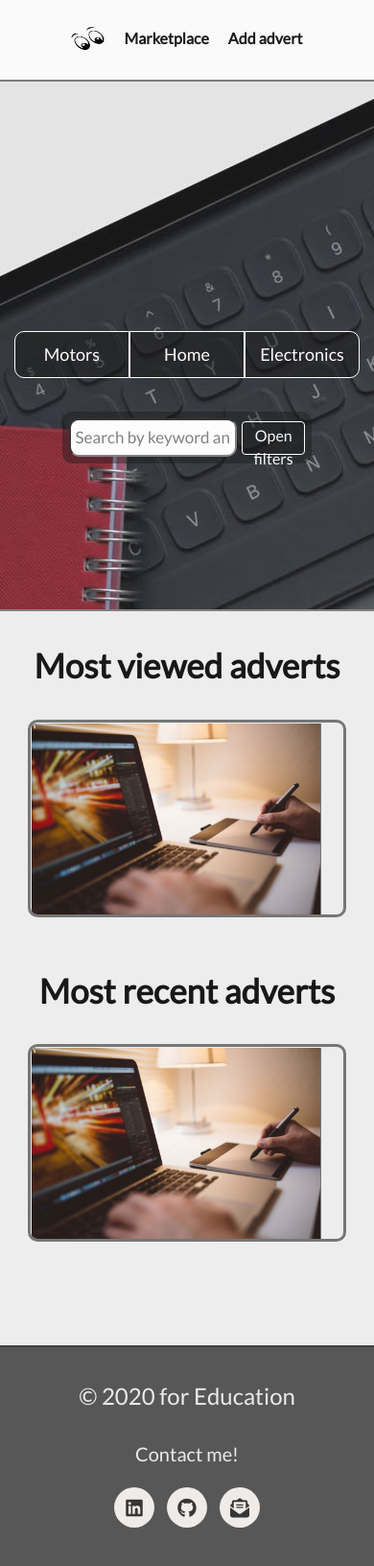
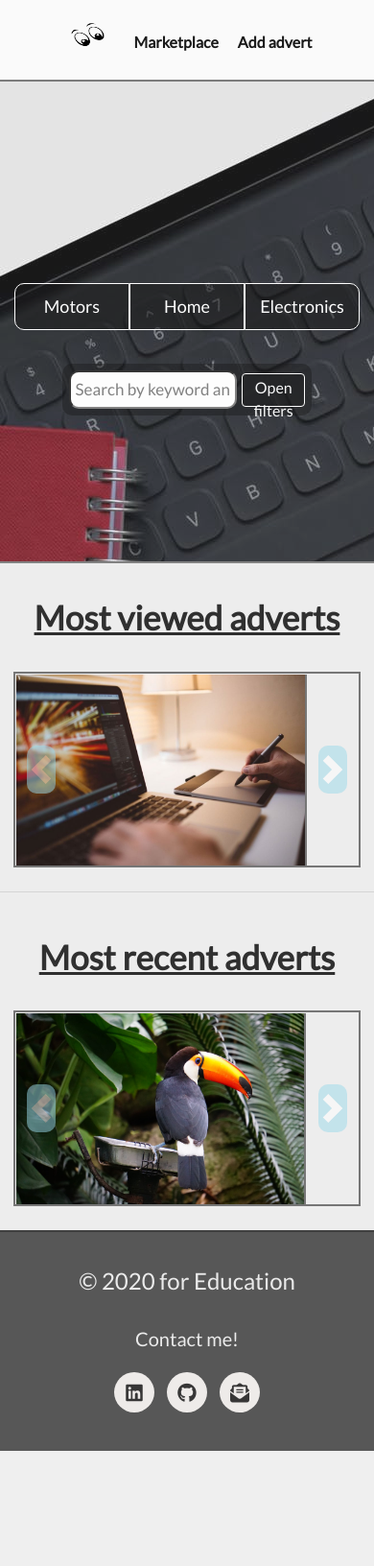
Before and after one commit to romangrubic/Snoop-Adverts-Flask, a Flask app: template templates/home.html in a window 390 px wide. Shown: the whole page at 96% size. After the commit the page ends 1512 px from the top, so only its background shows below. Run offline with Flask 2, Linux system fonts and the light colour scheme; the template is opened without the code that fills it, so the values that code supplies are empty; some libraries are stand-ins or nearby versions.

Commit message:
Fixed recent adverts carousel and styled nav.

```diff
--- a/static/css/style.css
+++ b/static/css/style.css
@@ -32,7 +32,7 @@ body{
     height: 4vw;
     background-color: #fafafa;
     border-bottom: 2px solid rgba(0, 0, 0, 0.5);
-    padding:1.5vh;
+    padding:2vh;
 }
 
 .nav-link{
@@ -42,24 +42,28 @@ body{
     font-size: 23px;
     font-weight: 700;
     margin: 0 10px;
-    transition-duration: 0.2s;
+    transition-duration: 0.25s;
 }
 .nav-link:hover{
     border-radius: 20px;
     font-weight: 700;
-    font-size: 27px;
+    font-size: 28px;
     color: black;
-    transition-duration: 0.2s;
+    background-color: rgba(0, 0, 0, 0.05);
+    transition-duration: 0.25s;
+    padding: 5px 10px 0px;
 }
 .nav-image{
+    margin: 7px 20px 0px;
     width: 45px;
     height: 35px;
     transition-duration: 0.2s;
 }
 .nav-image:hover{
-    width: 52px;
-    height: 42px;
-    transition-duration: 0.2s;
+    width: 60px;
+    height: 45px;
+    transition-duration: 0.25s;
+    border-radius: 20px;
 }
 /* --------------------------------------- Breadcrumbs --------------------------------------- */
 .breadcrumb{
@@ -69,7 +73,7 @@ body{
 
 /* --------------------------------------- Home page buttons --------------------------------------- */
 .home-btn{
-    margin-top: 250px;
+    margin-top: 200px;
     margin-bottom: 10px;
 }
 .btn-outline-light{
@@ -151,7 +155,7 @@ body{
 }
 .carousel-home{
     width: 100%;
-    height: 550px;
+    height: 500px;
     z-index: -1;
 }
 
@@ -160,7 +164,8 @@ body{
     padding: 30px 0px 0px;
     font-size: 35px;
     font-weight: 600;
-    color: rgba(0, 0, 0, 0.9);
+    color: rgba(0, 0, 0, 0.8);
+    text-decoration: underline;
 }
 .top-ad-section{
     padding: 5px;
@@ -172,12 +177,9 @@ body{
     padding: 5px;
     background-color: rgba(0, 0, 0, 0.6);
 }
-.most-viewed-ad{
-    height: 760px;
-}
+
 .border-top-ad{
-    border: 3px solid rgba(0, 0, 0, 0.5);
-    border-radius: 10px;
+    border: 2px solid rgba(0, 0, 0, 0.5);
 }
 .carousel-top-ad{
     height: 250px;
@@ -185,7 +187,7 @@ body{
 .carousel-top-ad-img{
     width: 100%;
     height: 250px;
-    border-right: 1px solid rgba(0, 0, 0, 0.5);
+    border-right: 2px solid rgba(0, 0, 0, 0.5);
 }
 .carousel-caption{
     margin: 0;
@@ -217,13 +219,23 @@ body{
 .bg-color{
     background-color: rgba(255, 255, 255, 0.75);
 }
+.carousel-control-prev-icon{
+    padding: 25px 15px;
+  background-color: #99D9EA;
+    border-radius: 10px
+}
+.carousel-control-next-icon{
+    padding: 25px 15px;
+    background-color: #99D9EA;
+    border-radius: 10px
+}
 
 /* --------------------------------------- Cards --------------------------------------- */
 .col-8,.col-sm-6,.col-md-4,.col-lg-3{
     padding:0px;
 }
 .card{
-    margin:5px;
+    margin:10px;
     background-color: rgba(255, 255, 255, 0.8);
     border: 1px solid rgba(0, 0, 0, 0.33);
 }
--- a/templates/base.html
+++ b/templates/base.html
@@ -19,7 +19,7 @@
 	<nav id="nav">
 		<ul class="nav fixed-top justify-content-center">
 			<li data-toggle="tooltip" title="Snoop - Home page">
-				<a class="nav-link" href="{{url_for('home')}}">
+				<a href="{{url_for('home')}}">
 					<img src="{{url_for('static', filename='images/logo/logo.png')}}" class="d-inline-block align-top nav-image" alt="Adverts">
                 </a>
 			</li>
--- a/templates/home.html
+++ b/templates/home.html
@@ -52,13 +52,19 @@
 		</div>
 	</div>
 </div>
-
-<div class="row-fluid no-margin most-viewed-ad">
-
+<div class="container-fluid no-padding no-margin most-viewed-ad">
+    <div class="row">
+        <!-- Advertising space -->
+		<div class="d-none d-md-block col-md-1 no-padding">
+			<img src="{{url_for('static', filename='images/background/side_ad.png')}}" width="100%" height="100%" alt="side-advert" data-toggle="modal" data-target="#contactModal" display>
+		</div>
+        <!-- Both Top Ad section and recent adverts -->
+        <div class="col-12 col-md-10 no-padding no-margin">
             <!-- Top 5 adverts section -->
-	<div class="col-12 no-margin col-sm-10 top-ad-section">
+            <div class="col-12 col-sm-10 top-ad-section no-margin">
                 <p class="text-center top-ad-header">Most viewed adverts</p>
-			<div id="carousel-top-ad" class="carousel slide" data-ride="carousel" data-interval="3000">
+                <div id="carouselExampleControls" class="carousel slide" data-ride="carousel">
+                    <div id="carousel-top-ad" class="carousel slide" data-ride="carousel" data-interval="5000">
                         <div class="border-top-ad carousel-inner">
                             <div class="carousel-item carousel-top-ad active">
                                 <a href="https://romangrubic.github.io/Roman-Grubic-portfolio/"	class="btn no-padding" target="_blank" data-toggle="tooltip" title="Click to see full details.">
@@ -67,6 +73,14 @@
                                         <h4 class="my-ad no-margin">Looking for a Full-stack Developer?</h4>
                                         <p class="my-ad">Check out this portfolio!</p>
                                     </div>
+                                </a>
+                                <a class="carousel-control-prev" href="#carouselExampleControls" role="button" data-slide="prev">
+                                        <span class="carousel-control-prev-icon" aria-hidden="true"></span>
+                                        <span class="sr-only">Previous</span>
+                                </a>
+                                <a class="carousel-control-next" href="#carouselExampleControls" role="button" data-slide="next">
+                                    <span class="carousel-control-next-icon" aria-hidden="true"></span>
+                                    <span class="sr-only">Next</span>
                                 </a>
                             </div>
                             <!-- For loop for Top 5 Adverts -->
@@ -89,26 +103,42 @@
                                         </div>
                                     </div>
                                     </a>
+                                    <a class="carousel-control-prev" href="#carouselExampleControls" role="button" data-slide="prev">
+                                        <span class="carousel-control-prev-icon" aria-hidden="true"></span>
+                                        <span class="sr-only">Previous</span>
+                                    </a>
+                                    <a class="carousel-control-next" href="#carouselExampleControls" role="button" data-slide="next">
+                                        <span class="carousel-control-next-icon" aria-hidden="true"></span>
+                                        <span class="sr-only">Next</span>
+                                    </a>
                                 </div>
                             {% endfor %}
                         </div>
                     </div>
                 </div>
-
-
+            </div>
+            <hr>
             <!-- Top 5 adverts section -->
-
-                    <div class="col-12 no-margin col-sm-10 top-ad-section">
+            <div class="col-12 col-sm-10 top-ad-section no-margin">
                 <p class="text-center top-ad-header">Most recent adverts</p>
-                            <div id="carousel-recent" class="carousel slide" data-ride="carousel" data-interval="3000">
+                <div id="carousel-controls-recent" class="carousel slide" data-ride="carousel">
+                    <div id="carousel-recent" class="carousel slide" data-ride="carousel" data-interval="5000">
                         <div class="border-top-ad carousel-inner">
                             <div class="carousel-item carousel-top-ad active">
-                                        <a href="https://romangrubic.github.io/Roman-Grubic-portfolio/"	class="btn no-padding" target="_blank" data-toggle="tooltip" title="Click to see full details.">
-                                                <img src="{{url_for('static', filename='images/background/bg-image.jpg')}}" class="carousel-top-ad-img" alt="...">
+                                <a href="https://romangrubic.github.io/memory-game-js/"	class="btn no-padding" target="_blank" data-toggle="tooltip" title="Test your memory in this unique match pair game!">
+                                    <img src="{{url_for('static', filename='images/background/memory.jpeg')}}" class="carousel-top-ad-img" alt="...">
                                     <div class="carousel-caption d-none d-md-block">
-                                                <h4 class="my-ad no-margin">Looking for a Full-stack Developer?</h4>
-                                                <p class="my-ad">Check out this portfolio!</p>
+                                        <h4 class="my-ad no-margin">Can you catch the Animals?</h4>
+                                            <p class="my-ad">- Test your hunting skills! -</p>
                                     </div>
+                                </a>
+                                <a class="carousel-control-prev" href="#carousel-controls-recent" role="button" data-slide="prev">
+                                    <span class="carousel-control-prev-icon" aria-hidden="true"></span>
+                                    <span class="sr-only">Previous</span>
+                                </a>
+                                <a class="carousel-control-next" href="#carousel-controls-recent" role="button" data-slide="next">
+                                    <span class="carousel-control-next-icon" aria-hidden="true"></span>
+                                    <span class="sr-only">Next</span>
                                 </a>
                             </div>
                             <!-- Most recent advert-->
@@ -131,13 +161,26 @@
                                         </div>
                                     </div>
                                 </a>
+                                <a class="carousel-control-prev" href="#carousel-controls-recent" role="button" data-slide="prev">
+                                    <span class="carousel-control-prev-icon" aria-hidden="true"></span>
+                                    <span class="sr-only">Previous</span>
+                                </a>
+                                <a class="carousel-control-next" href="#carousel-controls-recent" role="button" data-slide="next">
+                                    <span class="carousel-control-next-icon" aria-hidden="true"></span>
+                                    <span class="sr-only">Next</span>
+                                </a>
                             </div>
                             {% endfor %}
                         </div>
                     </div>
                 </div>
+            </div>
+	    </div>
+        <!-- Advertising space -->
+		<div class="d-none d-md-block col-md-1 no-padding">
+			<img src="{{url_for('static', filename='images/background/side_ad.png')}}" width="100%" height="100%" alt="side-advert" data-toggle="modal" data-target="#contactModal" display>
+		</div>
+        </div>
+    </div>
 
-
-
-	</div>
 {% endblock %}
```
Also changed, not shown: static/images/background/memory.jpeg (added). Lines whose indentation alone changed are shown as unchanged.
